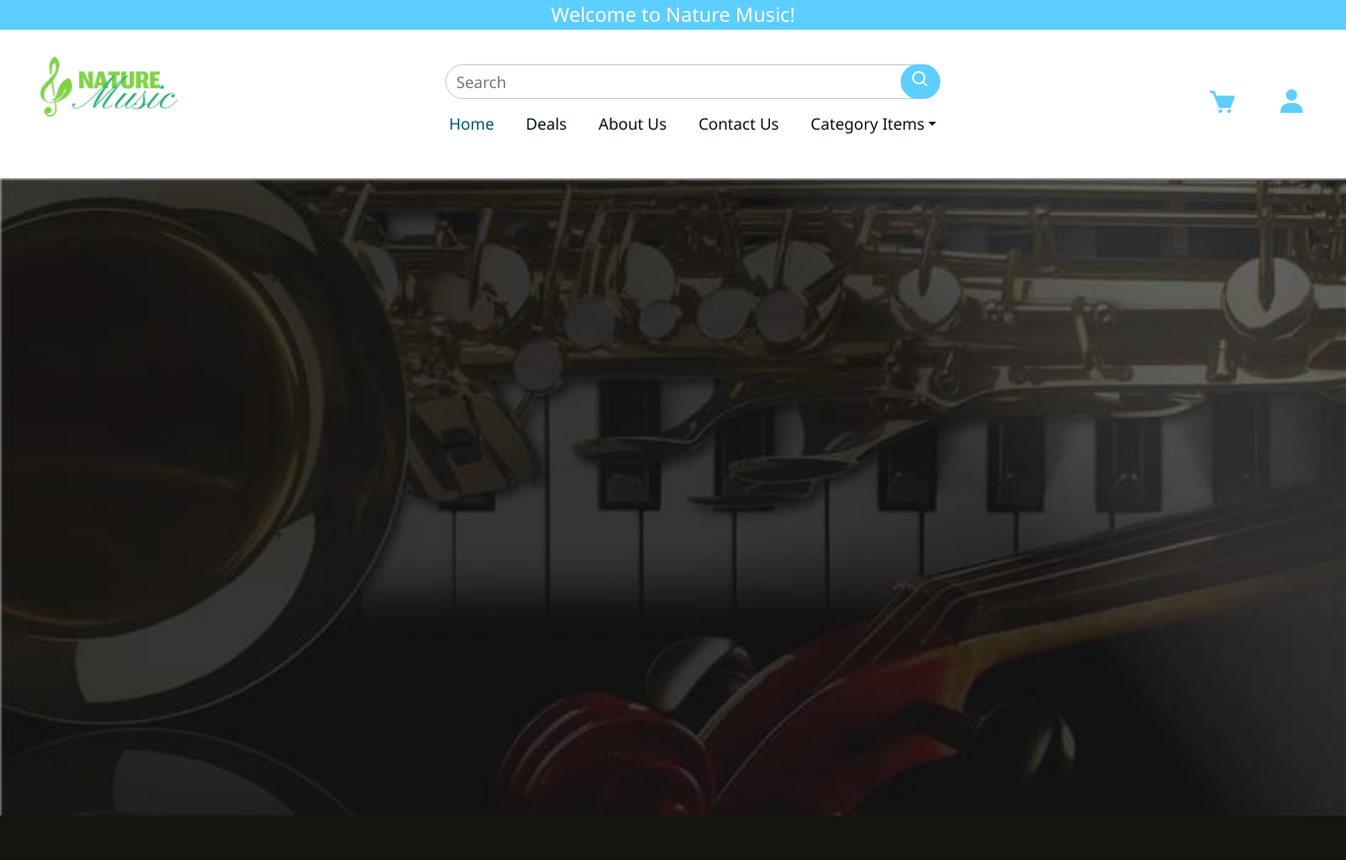
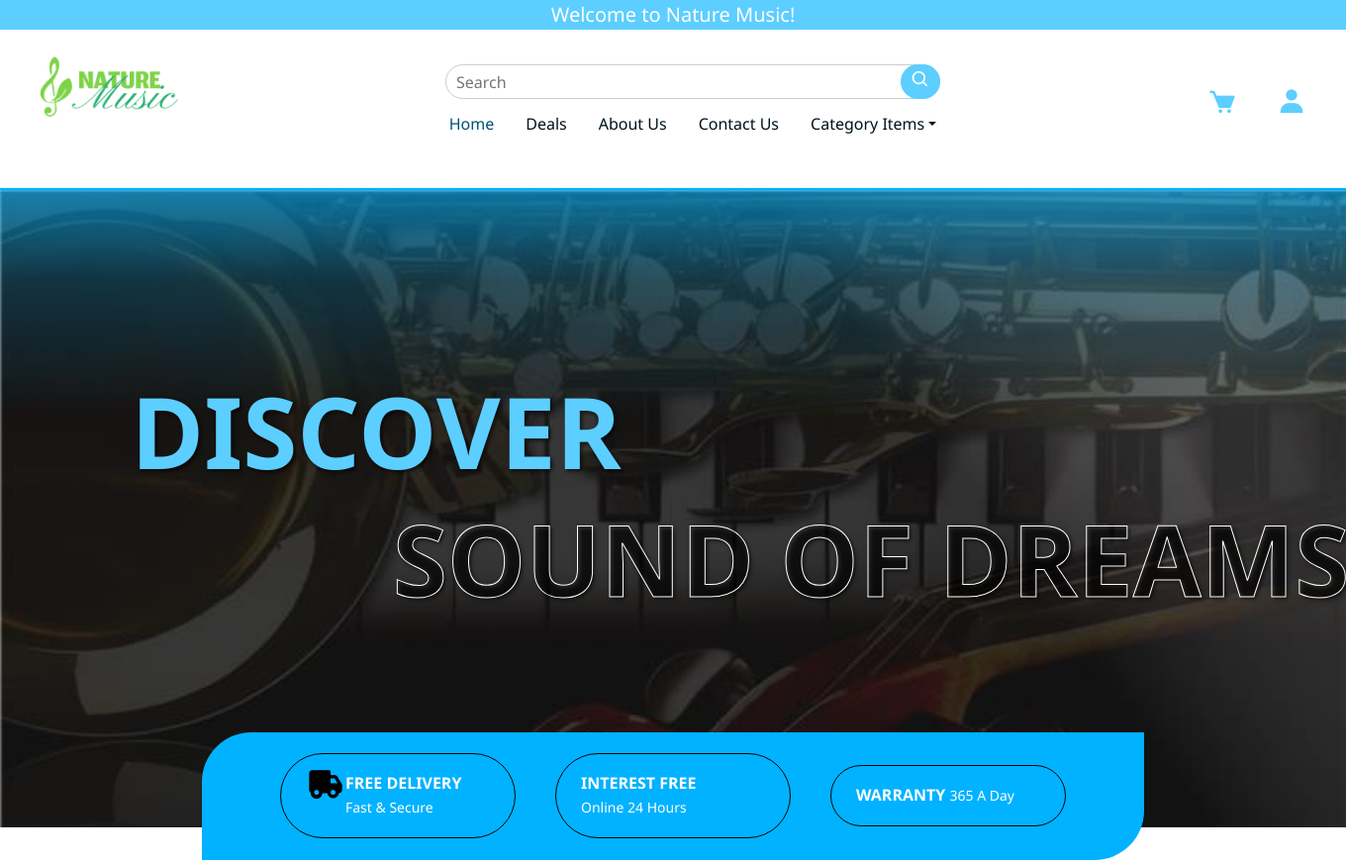
Before and after one commit to mymy1327/Scrum_project, a PHP site: page /Navigation_bar.html in a window 1360 px wide. Shown: the whole page at 99% size. Before the commit the page ends 824 px from the top, so only its background shows below. Run offline with PHP 8.4, Linux system fonts and the light colour scheme.

Commit message:
nav_bar update

```diff
--- a/Navigation_bar.html
+++ b/Navigation_bar.html
@@ -51,7 +51,29 @@
     </div>
     <!----banner---->
     <div class="banner_container">
-      <img class="banner_image" src="image.jpeg" alt="Banner" width="100%" height="auto">
+      <img class="banner_image" src="image.jpeg" alt="Banner">
+      <h3 class="banner_text_top">DISCOVER</h3>
+      <h3 class="banner_text_bottom">SOUND OF DREAMS</h3>
+
+    <!----warranty banner---->
+    <div class="warranty_container row justify-content-center">
+      <div class="delivery">
+        <i class="bx bxs-truck"></i>
+        <div class="delivery_text"><h3>FREE DELIVERY</h3>
+        <p>Fast & Secure</p></div>
+      </div>
+      <div class="interest">
+        <i class="bx bxs-message-circle"></i>
+        <div class="support_text"><h3>INTEREST FREE</h3>
+        <p>Online 24 Hours</p></div>
+      </div>
+      <div class="warranty">
+        <i class="bx  bxs-medal-star-alt"  ></i>
+        <div class="warranty_text"><h3>WARRANTY</h3>
+        <p>365 A Day</p></div>
+      </div>
+    </div>
+    </div>
     <script src="https://cdn.jsdelivr.net/npm/bootstrap@5.3.8/dist/js/bootstrap.bundle.min.js" integrity="sha384-FKyoEForCGlyvwx9Hj09JcYn3nv7wiPVlz7YYwJrWVcXK/BmnVDxM+D2scQbITxI" crossorigin="anonymous"></script>
     <script src="https://cdn.jsdelivr.net/npm/@popperjs/core@2.11.8/dist/umd/popper.min.js" integrity="sha384-I7E8VVD/ismYTF4hNIPjVp/Zjvgyol6VFvRkX/vR+Vc4jQkC+hVqc2pM8ODewa9r" crossorigin="anonymous"></script>
     <script src="https://cdn.jsdelivr.net/npm/bootstrap@5.3.8/dist/js/bootstrap.min.js" integrity="sha384-G/EV+4j2dNv+tEPo3++6LCgdCROaejBqfUeNjuKAiuXbjrxilcCdDz6ZAVfHWe1Y" crossorigin="anonymous"></script>
--- a/nav_bar.css
+++ b/nav_bar.css
@@ -99,3 +99,117 @@
     align-items: center;
     gap: 20px;
 }
+.banner_container {
+    display: flex;
+    justify-content: center;
+    width: 100%;
+    margin-top: 10px;
+    position: relative;
+    border-top: #00B2FF 2px solid;
+}
+.banner_image {
+    width: 100vw;
+    max-width: none;
+    height: auto;
+    display: block;
+    z-index: 1;
+    margin-left: calc(50% - 50vw);
+}
+
+
+.banner_container::before {
+    content: '';
+    position: absolute;
+    top: 0;
+    left: 0;
+    width: 100%;
+    height: 35%;
+    background: linear-gradient(to bottom, rgba(0,178,255,0.6) 0%, rgba(0,178,255,0.2) 40%, rgba(0,178,255,0) 100%);
+    z-index: 2;
+    pointer-events: none;
+}
+.banner_text_top,
+.banner_text_bottom {
+    position: absolute;
+    left: 50%;
+    transform: translateX(-50%);
+    font-size: 100px;
+    font-weight: 1000;
+    text-shadow: 2px 2px 4px rgba(0, 0, 0, 0.7);
+    font-family:'Segoe UI', Tahoma, Geneva, Verdana, sans-serif;
+    margin: 0;
+    line-height: 1;
+    z-index: 3;
+}
+
+.banner_text_top {
+    top: 30%;
+    color: #5CCEFF;
+    transform: translateX(calc(-50% - 300px));
+}
+
+.banner_text_bottom {
+    top: 50%;
+    color: transparent;
+    -webkit-text-stroke: 1px white;
+    white-space: nowrap;
+    display: inline-block;
+    overflow: visible;
+    transform: translateX(calc(-50% + 200px));
+}
+@media (max-width: 1000px) {
+    .banner_text_top,
+    .banner_text_bottom {
+        font-size: 60px;
+    }
+    .banner_text_top {
+        transform: translateX(calc(-50% - 200px));
+    }
+    .banner_text_bottom {
+        transform: translateX(calc(-50% + 100px));
+    }
+}
+.warranty_container {
+    gap: 40px;
+    align-items: center;
+    z-index: 4;
+    height: 20%;
+    position: absolute;
+    top: 85%;
+    width: 70%;
+    background-color: #00B2FF;
+    text-align: start;
+    font-family:'Segoe UI', Tahoma, Geneva, Verdana, sans-serif;
+    border-radius: 50px 0%;
+}
+.delivery_text h3, .support_text h3, .warranty_text h3 {
+    font-family: 'Segoe UI', Tahoma, Geneva, Verdana, sans-serif;
+    font-weight: bold;
+    color: white;
+    margin: 0;
+    font-size: 16px;
+    padding-top: 10px;
+    white-space: nowrap;
+    display: inline-block;
+}
+.delivery_text p, .support_text p, .warranty_text p {
+    font-family: 'Segoe UI', Tahoma, Geneva, Verdana, sans-serif;
+    color: white;
+    margin: 0;
+    font-size: 14px;
+    padding-bottom: 10px;
+    white-space: nowrap;
+    display: inline-block;
+}
+.bxs-truck, .bxs-message-circle, .bxs-medal-star-alt {
+    font-size: 40px;
+    color: black;
+    padding-left: 15px;
+}
+.delivery, .interest, .warranty {
+    display: flex;
+    padding: 10px;
+    border: black 1px solid;
+    border-radius: 50px;
+    width: 25%;
+}
```
